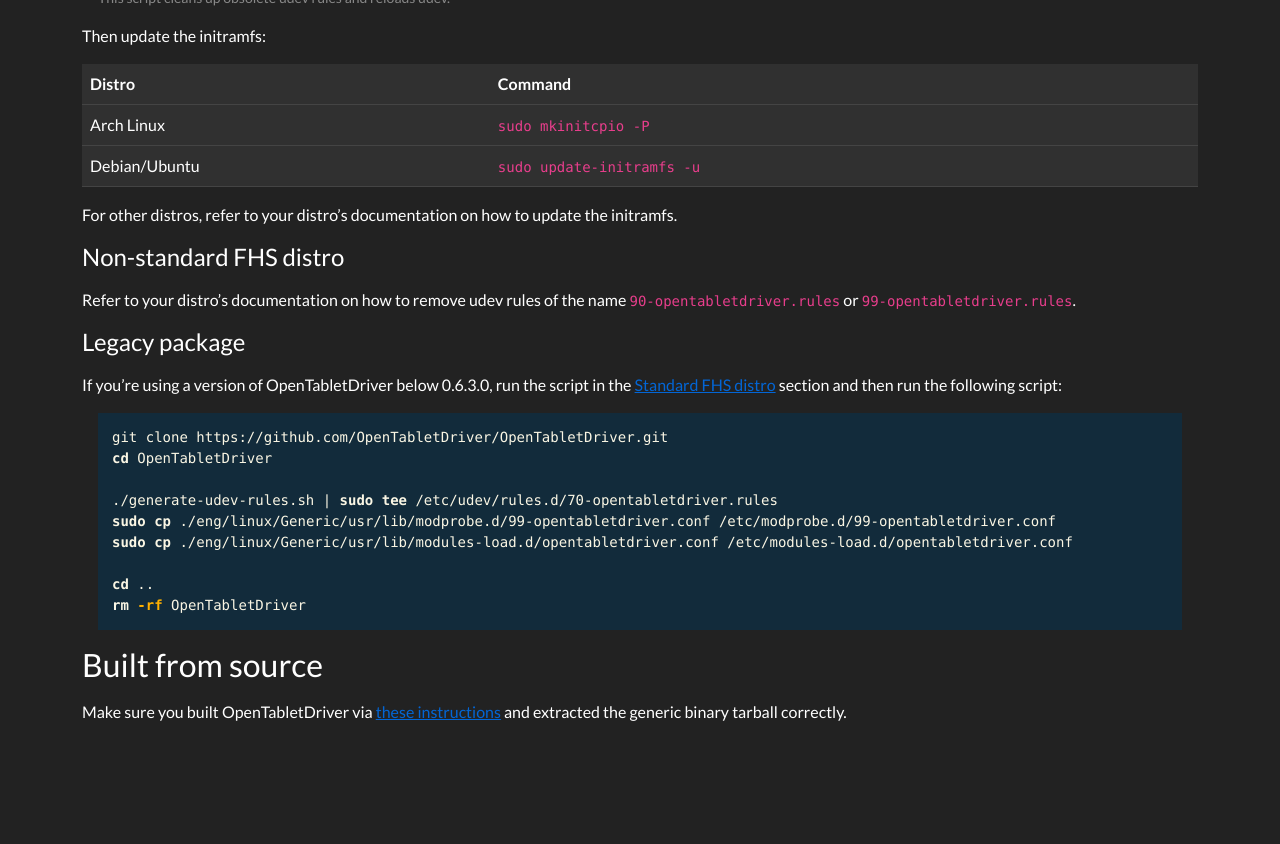
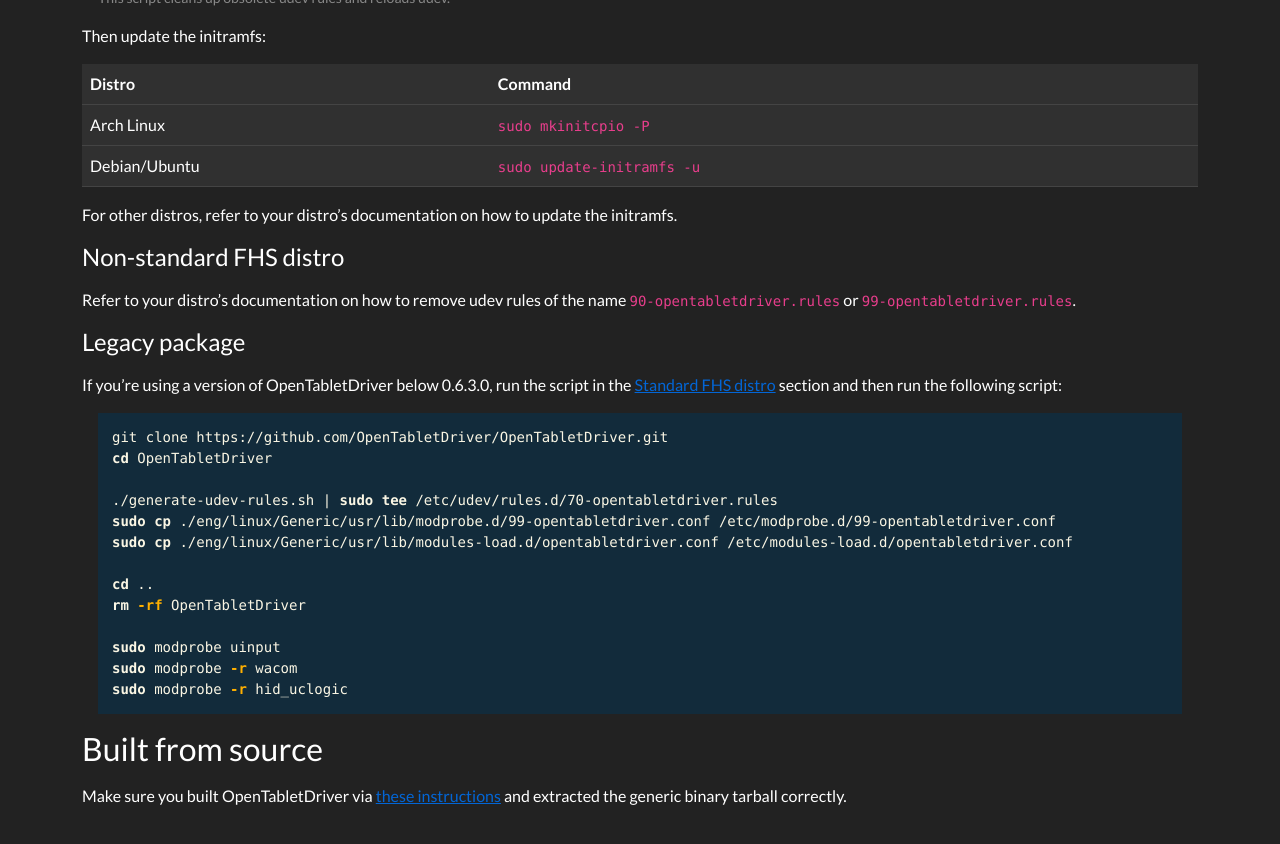
Before and after one commit to OpenTabletDriver/opentabletdriver.github.io, a Jekyll site: the page built from _wiki/Documentation/UdevRules.md, in a window 1280 px wide and 900 px high, scrolled down 953 px. Shown: the top 844 px of the window. Built offline with Jekyll 4.4.1, drawn with Linux system fonts in a browser that asks for light colours; nearby versions of some CDN libraries; before the commit the page ends 1769 px from its top, so only the background shows below that.

Commit message:
Load and unload certain kernel modules

````diff
--- a/_wiki/Documentation/UdevRules.md
+++ b/_wiki/Documentation/UdevRules.md
@@ -60,6 +60,10 @@ sudo cp ./eng/linux/Generic/usr/lib/modules-load.d/opentabletdriver.conf /etc/mo
 
 cd ..
 rm -rf OpenTabletDriver
+
+sudo modprobe uinput
+sudo modprobe -r wacom
+sudo modprobe -r hid_uclogic
 ```
 
 ### Built from source
````
